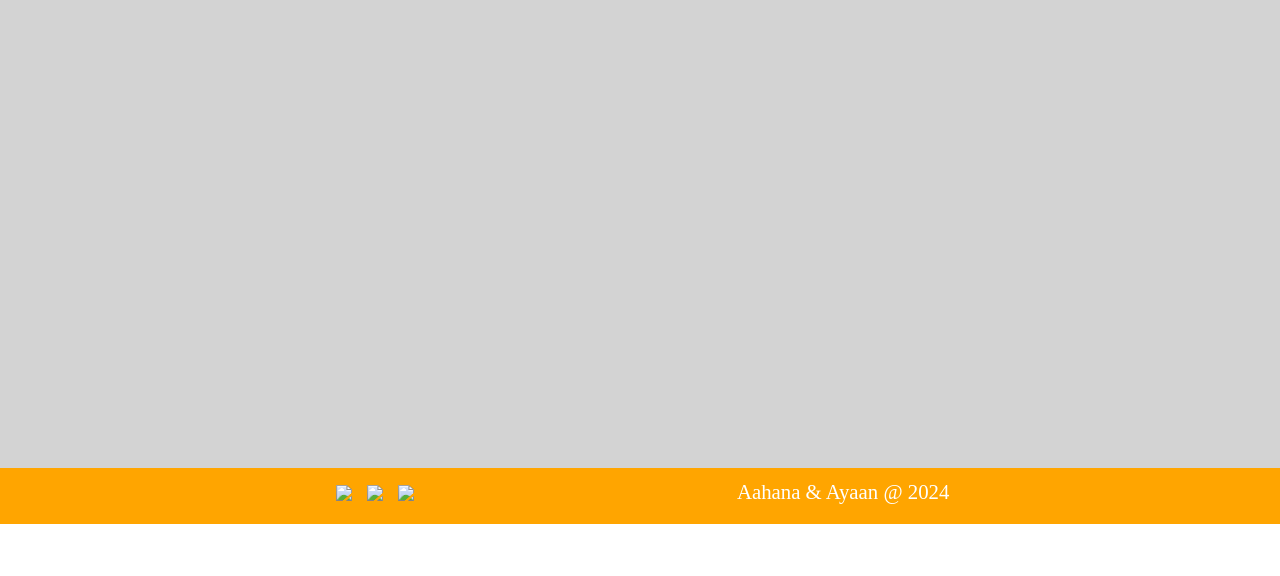
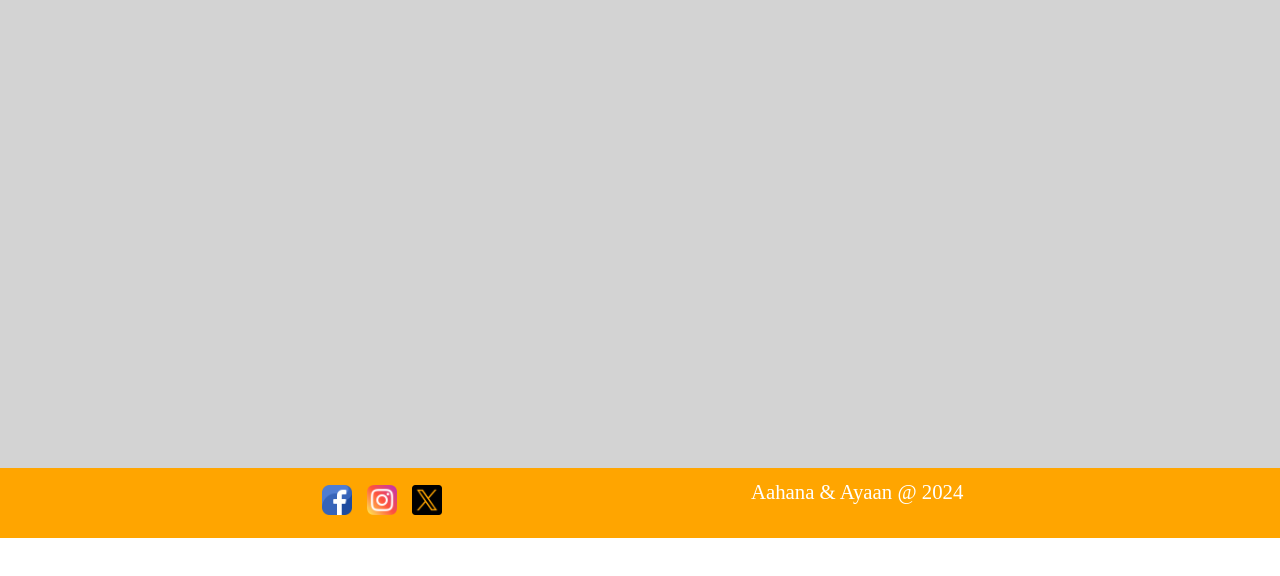
Before and after one commit to gauniyalmohit/gauniyalmohit.github.io, a plain HTML site: page members.html in a window 1280 px wide. Shown: the part 212-788 px from the top of the page. Drawn offline with nearby package versions, Linux system fonts and the light colour scheme; a web font is replaced by a local one.

Commit message:
Update members.html

```diff
--- a/members.html
+++ b/members.html
@@ -25,9 +25,9 @@
 
 		<div id='footer'>
 			<div id='socialmedia'>
-				<img src="icons/fb.png">
-				<img src="icons/ig.png">
-				<img src="icons/x.png">
+				<img src="fb.png">
+				<img src="ig.png">
+				<img src="x.png">
 			</div>
 			<div id='copy'>
 				Aahana & Ayaan @ 2024
```
